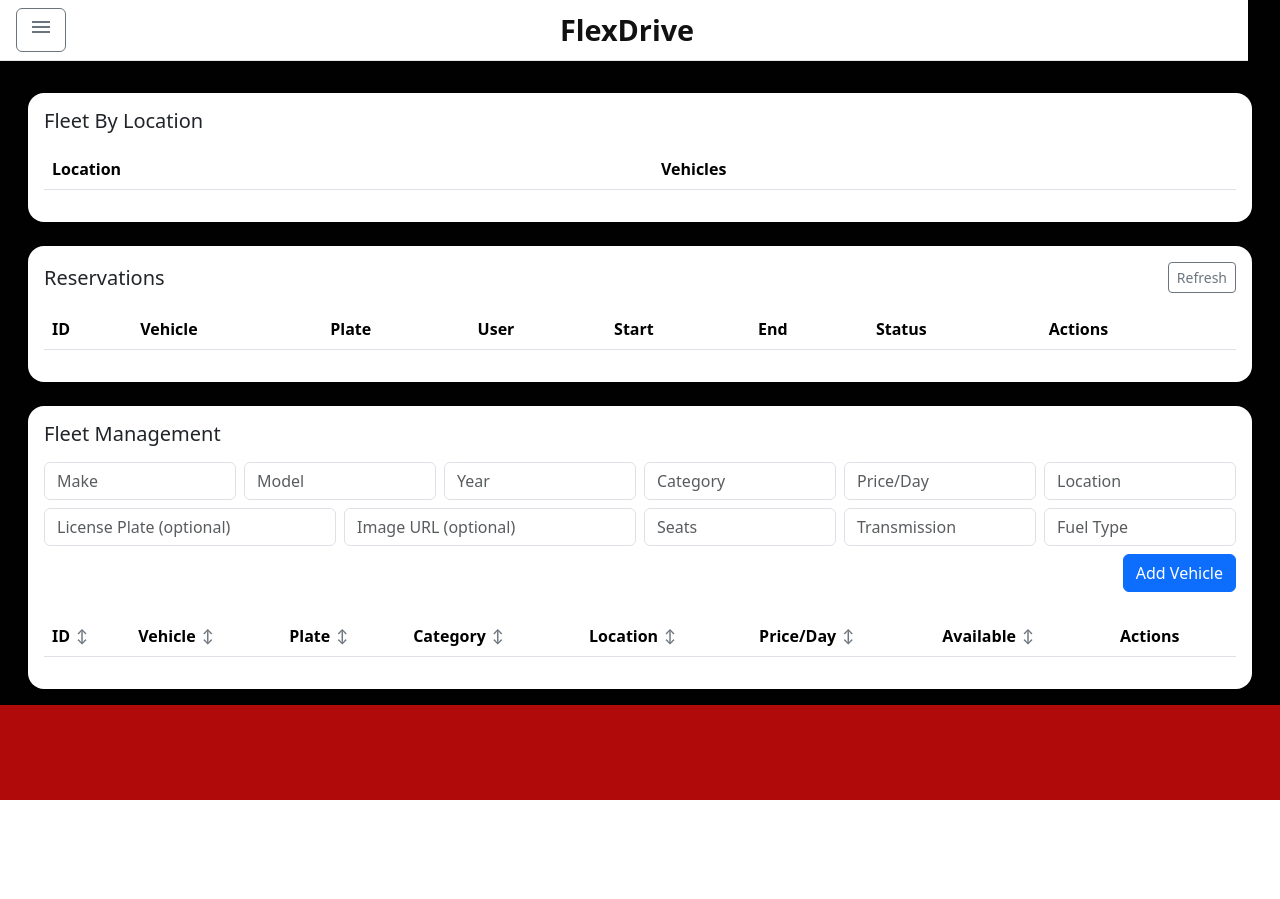
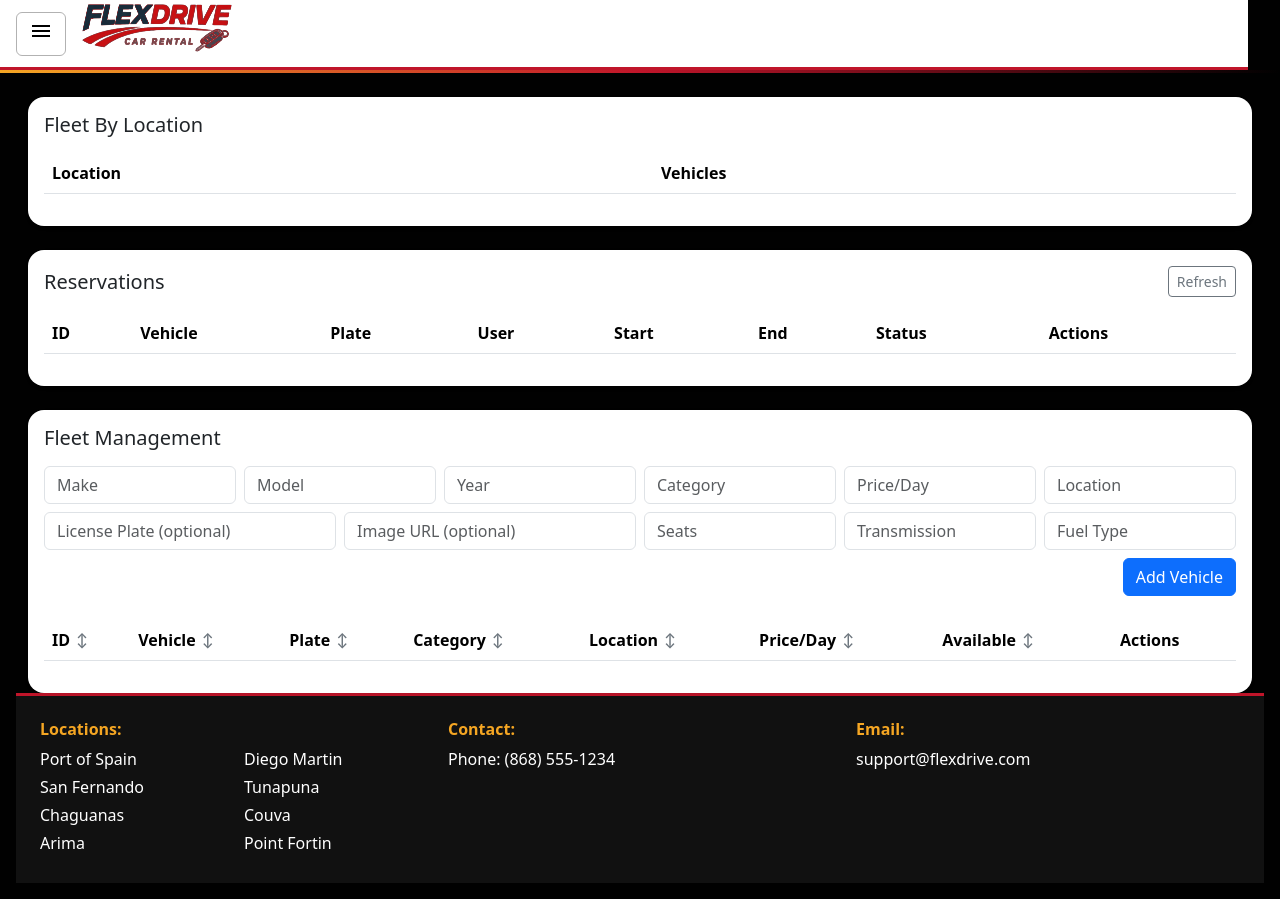
Before and after one commit to BrentHubbers/FlexDrive, a Python web app: template app/templates/admin.html in a window 1280 px wide. Before the commit the page ends 800 px from the top, so only its background shows below. Run offline with Jinja, Linux system fonts and the light colour scheme; the template is opened without the code that fills it, so the values that code supplies are empty; some libraries are stand-ins or nearby versions.

Commit message:
Updated logo, homepage etc

```diff
--- a/app/templates/authenticated-base.html
+++ b/app/templates/authenticated-base.html
@@ -24,6 +24,7 @@
         transition: all 0.3s;
         background: #ad1111;
         color: #fff;
+        border-right: 4px solid #000;
     }
 
     #sidebar.collapsed {
@@ -31,7 +32,7 @@
     }
 
     #sidebar .nav-link {
-        color: #adb5bd;
+        color: #ffffff;
         font-weight: 500;
     }
 
@@ -40,6 +41,20 @@
         color: #000000;
         background-color: #ffffff;
         border-radius: 0.5rem;
+    }
+
+    .logout-link {
+        color: #ffffff !important;
+        font-size: 1.05rem !important;
+        font-weight: 600 !important;
+        padding: 0.65rem 1rem !important;
+        border: 1.5px solid rgba(255,255,255,0.4) !important;
+        border-radius: 0.5rem !important;
+    }
+
+    .logout-link:hover {
+        background-color: rgba(255,255,255,0.15) !important;
+        color: #ffffff !important;
     }
 
     #content {
@@ -62,33 +77,63 @@
     }
 
     .navbar {
-        border-bottom: 1px solid #ffffff;
+        border-bottom: 3px solid #C0152A;
         width: 100%;
         border-radius: 0 !important;
     }
 
     .top-header-bar {
-        margin: -1rem -1rem 1rem -1rem;
+        margin: -1rem -1rem 0 -1rem;
         background: #ffffff;
-        border-bottom: 1px solid #e5e5e5;
+        border-bottom: 3px solid #C0152A;
         display: flex;
         align-items: center;
         gap: 1rem;
+        padding: 0.25rem 1rem;
+        height: 70px;
+        overflow: hidden;
     }
 
     .top-header-brand {
         flex: 1;
-        text-align: center;
-        font-weight: 700;
-        font-size: 1.8rem;
-        color: #111111;
+        text-align: auto;
         text-decoration: none;
+        display: auto;
+        align-items: auto;
+        justify-content: auto;
+    }
+
+    .top-header-brand img {
+        height: 150px;
+        width: auto;
     }
 
     .top-header-spacer {
         width: 2.75rem;
         flex: 0 0 2.75rem;
     }
+
+    .gold-bar {
+        height: 3px;
+        background: linear-gradient(90deg, #F5A623, #C0152A, transparent);
+        margin: 0 -1rem 1rem -1rem;
+    }
+
+    #menu-toggle {
+        border: 1.5px solid rgba(0,0,0,0.3);
+        background: transparent;
+        color: #000;
+        border-radius: 6px;
+    }
+
+    #menu-toggle:hover {
+        background: rgba(0,0,0,0.1);
+    }
+
+    footer h6 {
+    color: #F5A623;
+    font-weight: 600;
+}
 </style>
 
 {% block additional_styles %}{% endblock %}
@@ -126,34 +171,34 @@
             {% if user.role == 'admin' %}
             <li class="nav-item">
                 <a class="nav-link d-flex align-items-center {{ 'active' if request.path == '/admin' }}" href="/admin">
-                    <span class="material-symbols-outlined me-2">Dashboard</span>
+                    <span class="material-symbols-outlined me-2">dashboard</span>
                     Admin Panel
                 </a>
             </li>
             {% endif %}
+        </ul>
 
-            <li class="nav-item mt-auto">
-                <a class="nav-link d-flex align-items-center text-danger" href="/logout">
-                    <span class="material-symbols-outlined me-2">logout</span>
-                    Logout
-                </a>
-            </li>
-        </ul>
+        <div class="pt-3 border-top border-secondary mt-3">
+            <a class="nav-link logout-link d-flex align-items-center" href="/logout">
+                <span class="material-symbols-outlined me-2">logout</span>
+                Logout
+            </a>
+        </div>
     </nav>
 
     <div id="content">
-        <nav class="navbar navbar-expand-lg mb-4 px-3 top-header-bar">
-            <button class="btn btn-outline-secondary" id="menu-toggle">
-                <span class="material-symbols-outlined md-dark">menu</span>
+        <nav class="navbar navbar-expand-lg mb-0 px-3 top-header-bar">
+            <button class="btn" id="menu-toggle">
+                <span class="material-symbols-outlined" style="color:#000">menu</span>
             </button>
 
             <a href="/app" class="top-header-brand">
-                FlexDrive
+                <img src="{{ url_for('static', path='img/logo.svg') }}" alt="FlexDrive">
             </a>
 
             <span class="top-header-spacer" aria-hidden="true"></span>
-
         </nav>
+        <div class="gold-bar"></div>
 
         <div class="row">
             <div class="col-12">
@@ -163,14 +208,43 @@
             </div>
         </div>
 
+        {% block subpage_content %}{% endblock %}
+       <!-- Footer -->
+<footer style="margin-top: auto; padding: 1.5rem; background-color: #111; color: #fff; border-top: 3px solid #C0152A;">
+    <div class="row">
+        <div class="col-md-4">
+            <h6>Locations:</h6>
+            <div class="row">
+                <div class="col-6">
+                    <p class="mb-1">Port of Spain</p>
+                    <p class="mb-1">San Fernando</p>
+                    <p class="mb-1">Chaguanas</p>
+                    <p class="mb-1">Arima</p>
+                </div>
+                <div class="col-6">
+                    <p class="mb-1">Diego Martin</p>
+                    <p class="mb-1">Tunapuna</p>
+                    <p class="mb-1">Couva</p>
+                    <p class="mb-1">Point Fortin</p>
+                </div>
+            </div>
+        </div>
 
-        {% block subpage_content %}{% endblock %}
+        <div class="col-md-4">
+            <h6>Contact:</h6>
+            <p class="mb-1">Phone: (868) 555-1234</p>
+        </div>
+
+        <div class="col-md-4">
+            <h6>Email:</h6>
+            <p class="mb-1">support@flexdrive.com</p>
+        </div>
+    </div>
+</footer>
 
     </div>
 
-
 </div>
-
 
 <script>
     document.getElementById("menu-toggle").addEventListener("click", function () {
--- a/app/templates/register.html
+++ b/app/templates/register.html
@@ -8,7 +8,7 @@
 {% block internal_css %}
 <style>
     body {
-        background-color: #f8f9fa;
+        background: linear-gradient(135deg, #f2f2f2, #ad1111);
     }
 
     .login-container {
```
